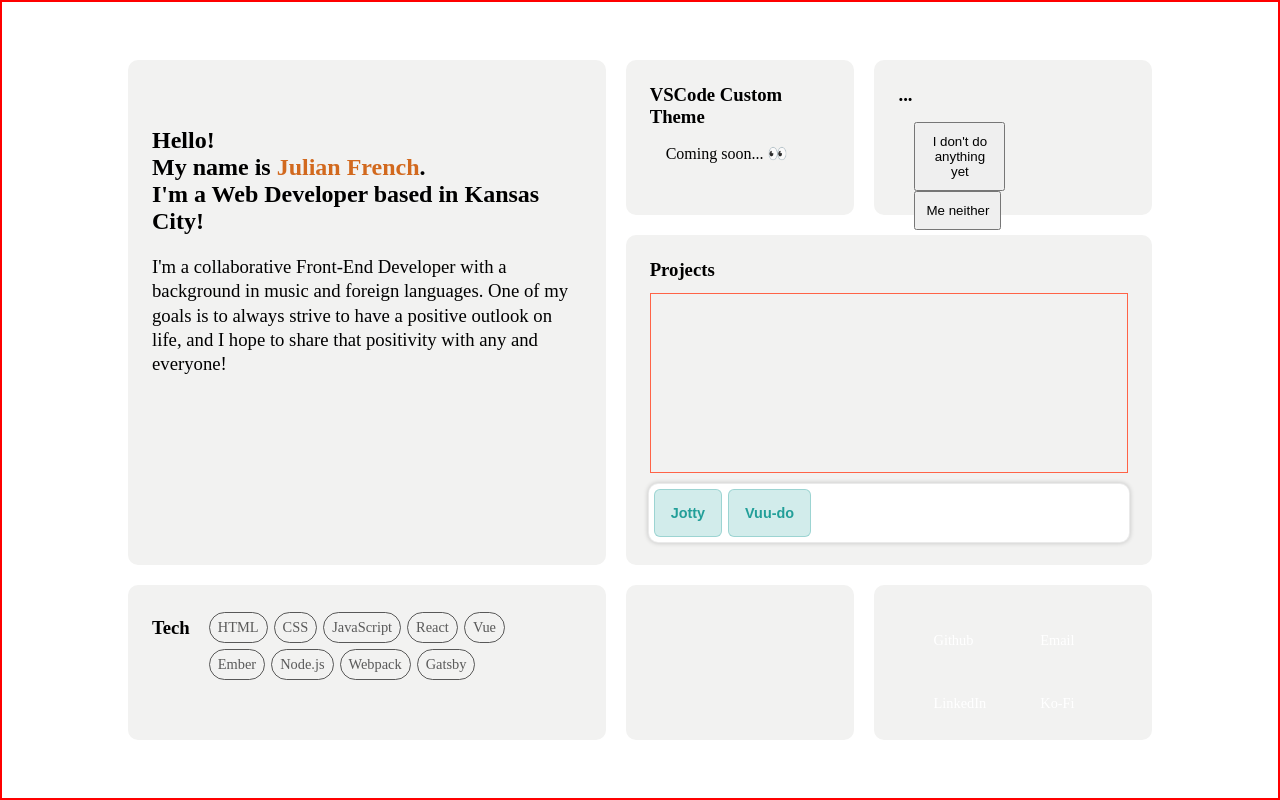
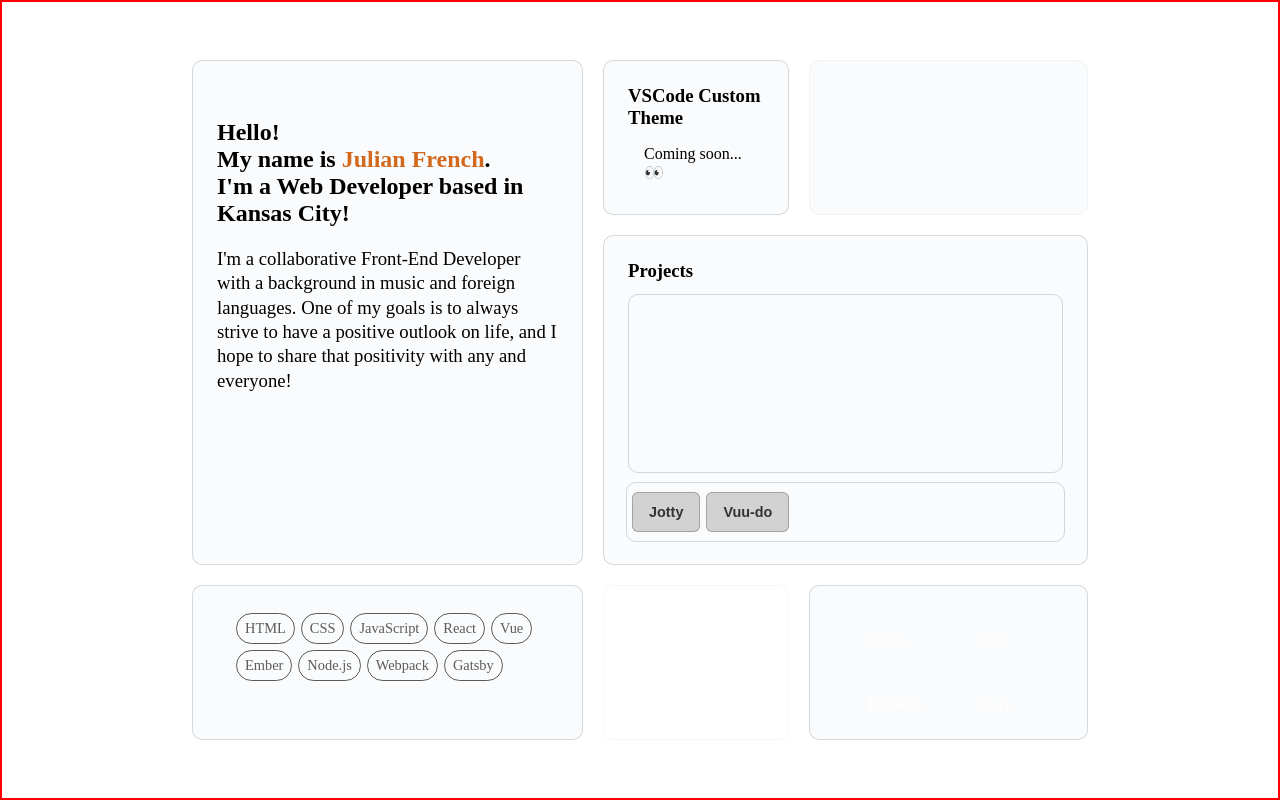
Before and after one commit to Jufrench/ju2, a Gatsby site: page / in a window 1280 px wide. Built offline with nearby package versions, Linux system fonts and the light colour scheme; Gatsby itself is replaced by a stand-in of ours.

Commit message:
Grid item styling

```diff
--- a/src/pages/index.tsx
+++ b/src/pages/index.tsx
@@ -17,6 +17,19 @@ const docLinkStyle = {
   marginRight: 12,
 }
 
+const projectsList = [
+  {
+    title: "Jotty",
+    description: "A note taking app in the form of a rich text editor built with React, & TypeScript.",
+  },
+  {
+    title: "Vuu-do",
+    desctription: "A to-do list app with a Vue.js & TypeScript frontend, a Node.js backend, and Vite for bundling",
+  },
+];
+
+const skills: string[] = ["HTML","CSS","JavaScript","React","Vue","Ember","Node.js","Webpack","Gatsby"];
+
 const mainWrapper: React.CSSProperties = {
   display: "grid",
   // width: "97%",
@@ -27,7 +40,6 @@ const mainWrapper: React.CSSProperties = {
   // =======================================
   gap: "1.25rem",
   // new grid style
-  width: "80%",
   // marginLeft: "auto",
   // marginRight: "auto",
   height: "90vh",
@@ -39,8 +51,12 @@ const gridItem = {
   // background: "rgba(246,245,244,1.0)",
   // background: "#dddcdb",
   // background: "rgba(221,220,219,.3)",
-  background: "#f2f2f1",
+  // background: "#f2f2f1",
   borderRadius: "10px",
+
+  // white/blue color
+  background: "rgb(250, 251, 252)",
+  border: "1px solid rgba(211,213,215,0.9)",
 };
 
 const gridItemContentHeading = {
@@ -56,19 +72,6 @@ const contactStyles = {
   margin: "0",
   listStyleType: "none",
 };
-
-const projectsList = [
-  {
-    title: "Jotty",
-    description: "A note taking app in the form of a rich text editor built with React, & TypeScript.",
-  },
-  {
-    title: "Vuu-do",
-    desctription: "A to-do list app with a Vue.js & TypeScript frontend, a Node.js backend, and Vite for bundling",
-  },
-];
-
-const skills: string[] = ["HTML","CSS","JavaScript","React","Vue","Ember","Node.js","Webpack","Gatsby"];
 
 const contacts = [
   { name: "Github", link: "https://www.github.com/Jufrench" },
@@ -112,14 +115,13 @@ interface RectButtonProps {
   href?: string;
 }
 
-interface DynamicRectangleProps {
+interface StyledRectangleProps {
   text: string;
   padding?: string;
   color?: string;
   background?: string;
   onMouseEnter?: () => void;
   onMouseLeave?: () => void;
-  isLink?: boolean;
   href?: string;
 }
 
@@ -136,30 +138,29 @@ const RectActionComp = (props: RectButtonProps): JSX.Element => {
   )
 }
 
-const DynamicRectangle = (props: DynamicRectangleProps): JSX.Element => {
+const StyledRectangle = (props: StyledRectangleProps): JSX.Element => {
   const background = props.background ? props.background : `rgba(${props.color}, 0.2)`;
   const color = props.color ? `rgba(${props.color}, 2)` : "unset";
 
   return (
-    <>
-      {props.isLink ?
-        <li style={rectButton}><a style={{ color: "#fff", textDecoration: "none"}} href={props.href}>{props.text}</a></li> :
-        <button style={{...rectButton, background: background,
-          fontWeight: "bold",
-          color: color,
-          border: `1px solid rgba(${props.color}, 0.3)`,
-        }}>{props.text}</button>
-      }
-    </>
+    <button style={{...rectButton, background: background,
+      fontWeight: "bold",
+      color: color,
+      border: `1px solid rgba(${props.color}, 0.3)`,
+      height: "40px",
+      padding: "5px 16px",
+    }}>{props.text}</button>
   )
 }
+
+
 
 const IndexPage: React.FC<PageProps> = () => {
 
   return (
     <div className="content-wrapper" style={{height: "100vh", border: "2px solid red"}}>
       <main className="main-wrapper"
-        style={{...mainWrapper,  width: "80%", height: "85%", position: "absolute", top: "50%", left: "50%", transform: "translate(-50%, -50%)"}}>
+        style={{...mainWrapper,  width: "70%", height: "85%", position: "absolute", top: "50%", left: "50%", transform: "translate(-50%, -50%)"}}>
         {/* Best so far - 4 columns, 4 rows */}
         {/* <header className="intro" style={{...gridItem, gridColumn: "1 / 3", gridRow: "1 / 4"}}> */}
         <section className="intro" style={{...gridItem}}>
@@ -180,21 +181,26 @@ const IndexPage: React.FC<PageProps> = () => {
             <div style={gridItemContentBody}>Coming soon... 👀</div>
           {/* </section> */}
         </section>
-        <section className="settings" style={{...gridItem, gridColumn: "4 / 5", gridRow: "1 / 2"}}>
+        <section
+          className="settings"
+          style={{...gridItem,
+            border: "1px solid rgba(211,213,215,0.2)",
+            gridColumn: "4 / 5", gridRow: "1 / 2"}}>
         {/* <section className="settings" style={{...gridItem}}> */}
           {/* <section style={gridItemContent}> */}
-            <h3 style={gridItemContentHeading}>...</h3>
-            <ul style={{...gridItemContentBody, columnCount: 2}}>
-              <button style={{ padding: "10px"}}>I don't do anything yet</button>
-              <button style={{ padding: "10px"}}>Me neither</button>
-            </ul>
+            {/* <h3 style={gridItemContentHeading}>...</h3> */}
+            {/* <ul style={{...gridItemContentBody, columnCount: 2}}> */}
+              {/* <button style={{ padding: "10px"}}>I don't do anything yet</button> */}
+              {/* <button style={{ padding: "10px"}}>Me neither</button> */}
+            {/* </ul> */}
           {/* </section> */}
         </section>
         {/* <aside className="projects" style={{...gridItem, gridColumn: "3 / 5", gridRow: "2 / 4"}}> */}
         <aside className="projects" style={{...gridItem, position: "relative"}}>
           {/* <section style={gridItemContent}> */}
             <h3 style={gridItemContentHeading}>Projects</h3>
-            <div style={{marginTop: "12px", border: "1px solid tomato", height: "64%"}}></div>
+            <div style={{marginTop: "12px", borderRadius: "10px",
+              border: "1px solid rgba(211,213,215,1)", height: "64%"}}></div>
             <ul style={{
                   borderRadius: "10px",
                   position: "absolute",
@@ -204,24 +210,24 @@ const IndexPage: React.FC<PageProps> = () => {
                   height: "60px",
                   width: "calc(100% - 44px)",
                   // background: "rgba(246,245,244,)",
-                  background: "#fff",
+                  // background: "#fff",
                   display: "flex",
+                  alignItems: "center",
                   padding: "2px",
-                  border: "1px solid rgba(51, 51, 51, 0.1)",
-                  boxShadow: "0 0 5px 0 rgba(0,0,0,0.2)",
-                }}
-            >
+                  border: "1px solid rgba(211,213,215,1)"
+                  // boxShadow: "0 0 5px 0 rgba(0,0,0,0.2)",
+                }}>
               {projectsList.map((project, index) => {
                 return (
-                  <DynamicRectangle
+                  <StyledRectangle
                     key={index}
                     // style={{ color: "white", border: "1px solid #333", cursor: "pointer",
                     //     background: "chocolate", padding: "6px", borderRadius: "5px", marginLeft: "10px", display: "flex", justifyContent: "center", alignItems: "flex-end"
                     // }}
                     text={project.title}
                     // background="rgba(242, 176, 61, .7)"
-                    color="34, 159, 153"
-                  ></DynamicRectangle>
+                    color="51, 51, 51"
+                  ></StyledRectangle>
                 )
               })}
             </ul>
@@ -230,7 +236,7 @@ const IndexPage: React.FC<PageProps> = () => {
         {/* <section className="tech" style={{...gridItem, gridColumn: "1 / 3", gridRow: "4 / 5"}}> */}
         <section className="tech" style={{...gridItem, display: "flex"}}>
           {/* <section style={gridItemContent}> */}
-            <h3 style={{...gridItemContentHeading, marginTop: "8px"}}>Tech</h3>
+            {/* <h3 style={{...gridItemContentHeading, marginTop: "8px"}}>Tech</h3> */}
             <ul style={{...gridItemContentBody, listStyleType: "none", paddingTop: "0"}}>
               {skills.map((skill, index) => {
                 return (
@@ -241,7 +247,7 @@ const IndexPage: React.FC<PageProps> = () => {
           {/* </section> */}
         </section >
         {/* <section className="block-6" style={{...gridItem, gridColumn: "3 / 4", gridRow: "4 / 5"}}> */}
-        <section className="block-6" style={{...gridItem}}>
+        <section className="block-6" style={{...gridItem, background: "#fff", border: "1px solid rgba(211,213,215,0.2)"}}>
           {/* <section style={gridItemContent}> */}
             <h3 style={gridItemContentHeading}></h3>
             <div style={gridItemContentBody}>
```
